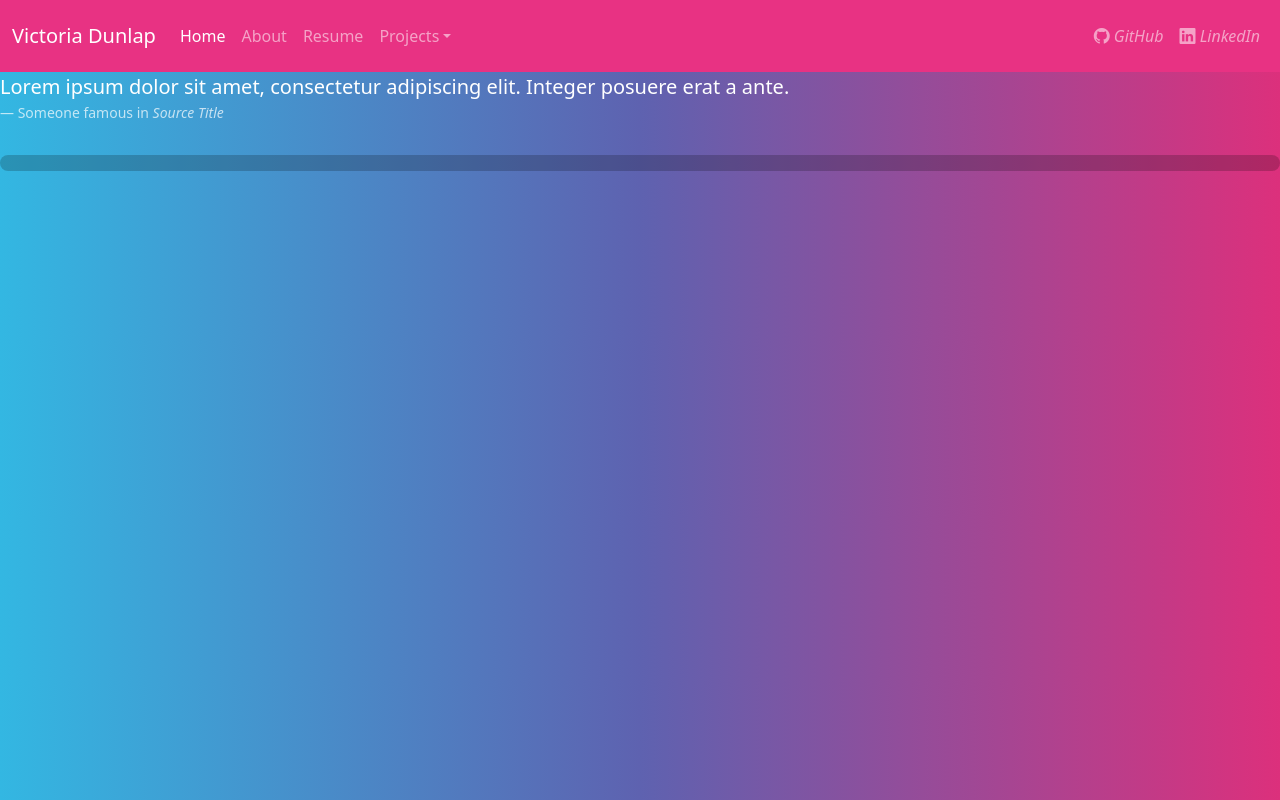
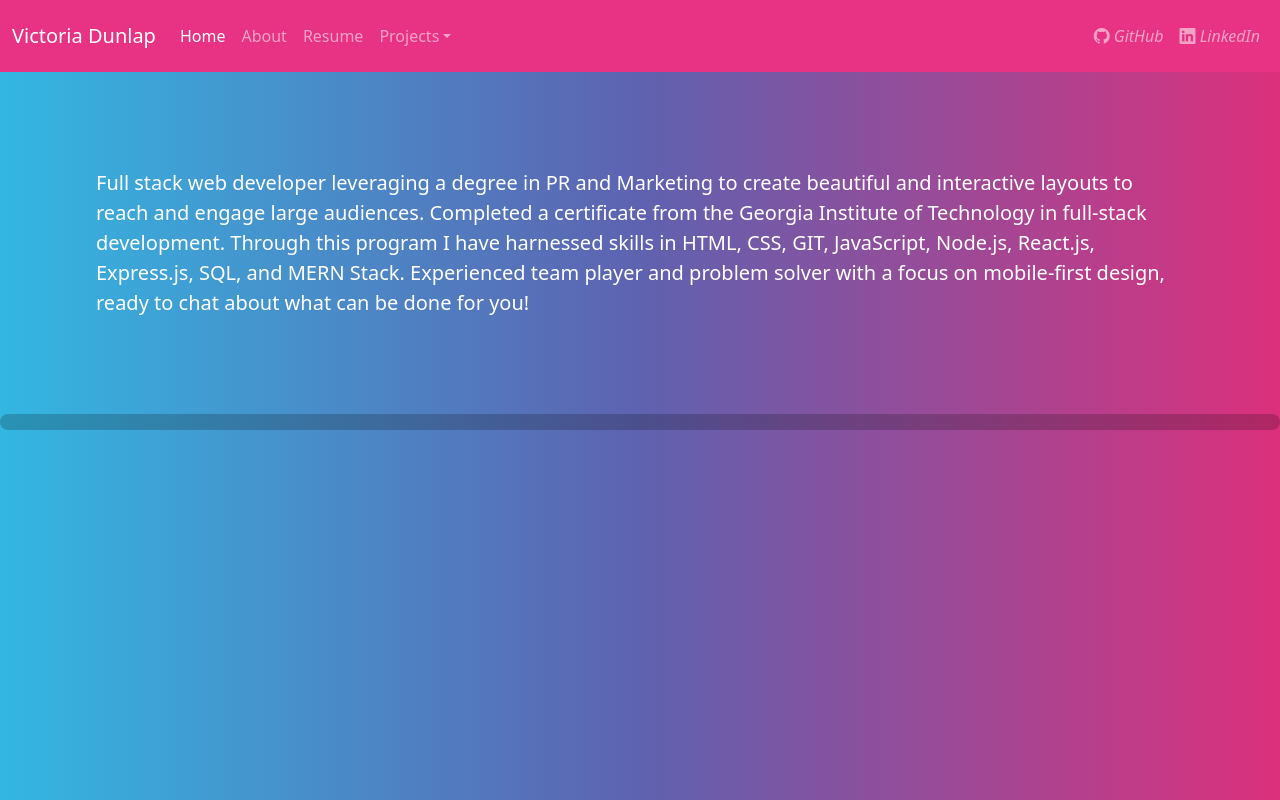
Before and after one commit to VictoriaDunlap/React-Based-Portfolio, a React (Create React App) app: page / in a window 1280 px wide. Built offline with nearby package versions, Linux system fonts and the light colour scheme.

Commit message:
AboutMe description added

```diff
--- a/src/components/AboutMe.js
+++ b/src/components/AboutMe.js
@@ -1,17 +1,21 @@
 import React from 'react'
+
+const style = {
+    width: "200px;"
+}
 
 function AboutMe() {
     return(
     <figure>
     <blockquote class="blockquote">
-    <p class="mb-0">Lorem ipsum dolor sit amet, consectetur adipiscing elit. Integer posuere erat a ante.</p>
-
+    <p class="mx-5 my-5" style={style}>Full stack web developer leveraging a degree in PR and Marketing to create beautiful and interactive layouts to reach and engage large audiences. Completed a certificate from the Georgia Institute of Technology in full-stack development. Through this program I have harnessed skills in HTML, CSS, GIT, JavaScript, Node.js, React.js, Express.js, SQL, and MERN Stack. Experienced team player and problem solver with a focus on mobile-first design, ready to chat about what can be done for you!</p>
     </blockquote>
-    <figcaption class="blockquote-footer">
-    Someone famous in <cite title="Source Title">Source Title</cite>
-    </figcaption>
     </figure>
     )
 }
 
+{/* <figcaption class="blockquote-footer">
+Someone famous in <cite title="Source Title">Source Title</cite>
+</figcaption> */}
+
 export default AboutMe
```
